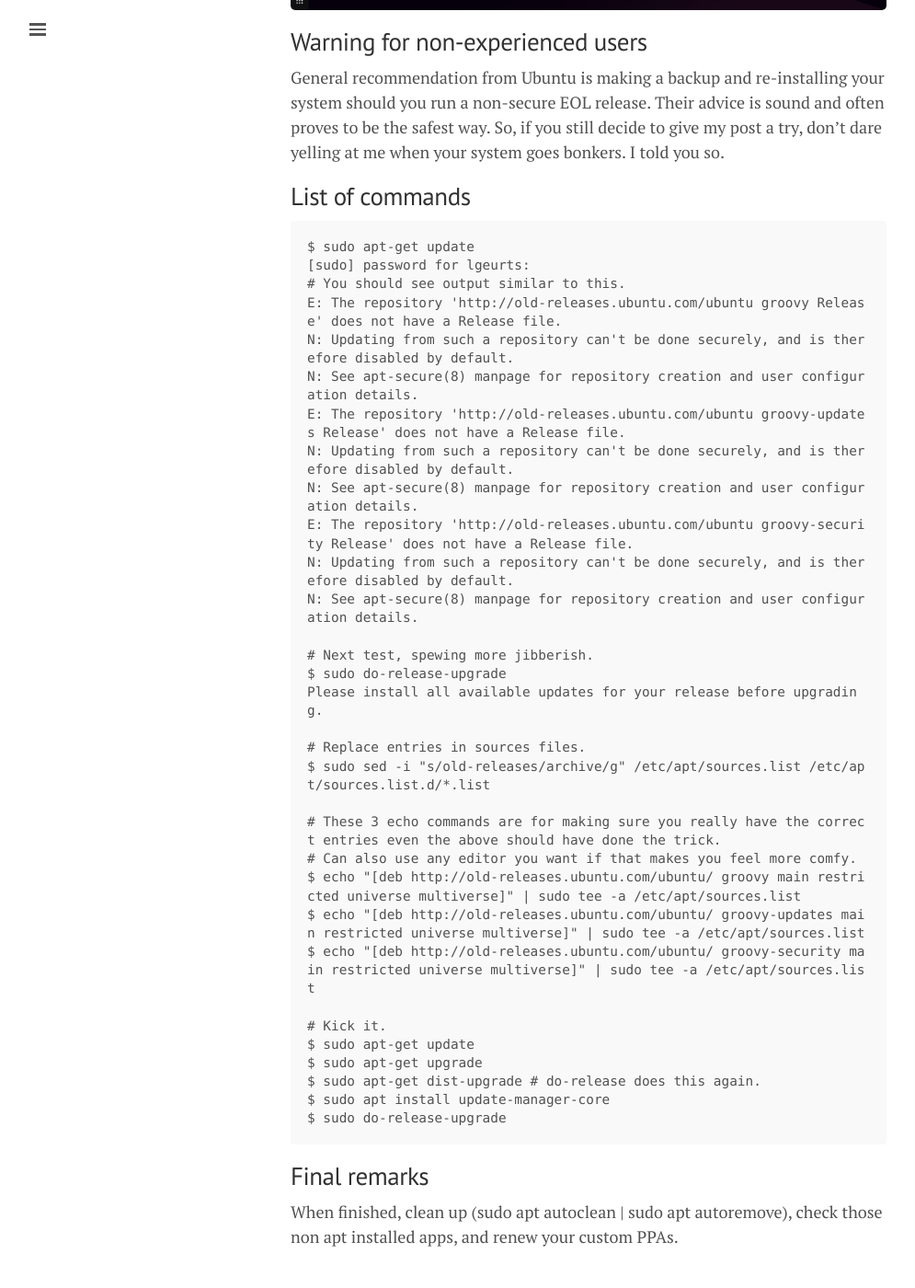
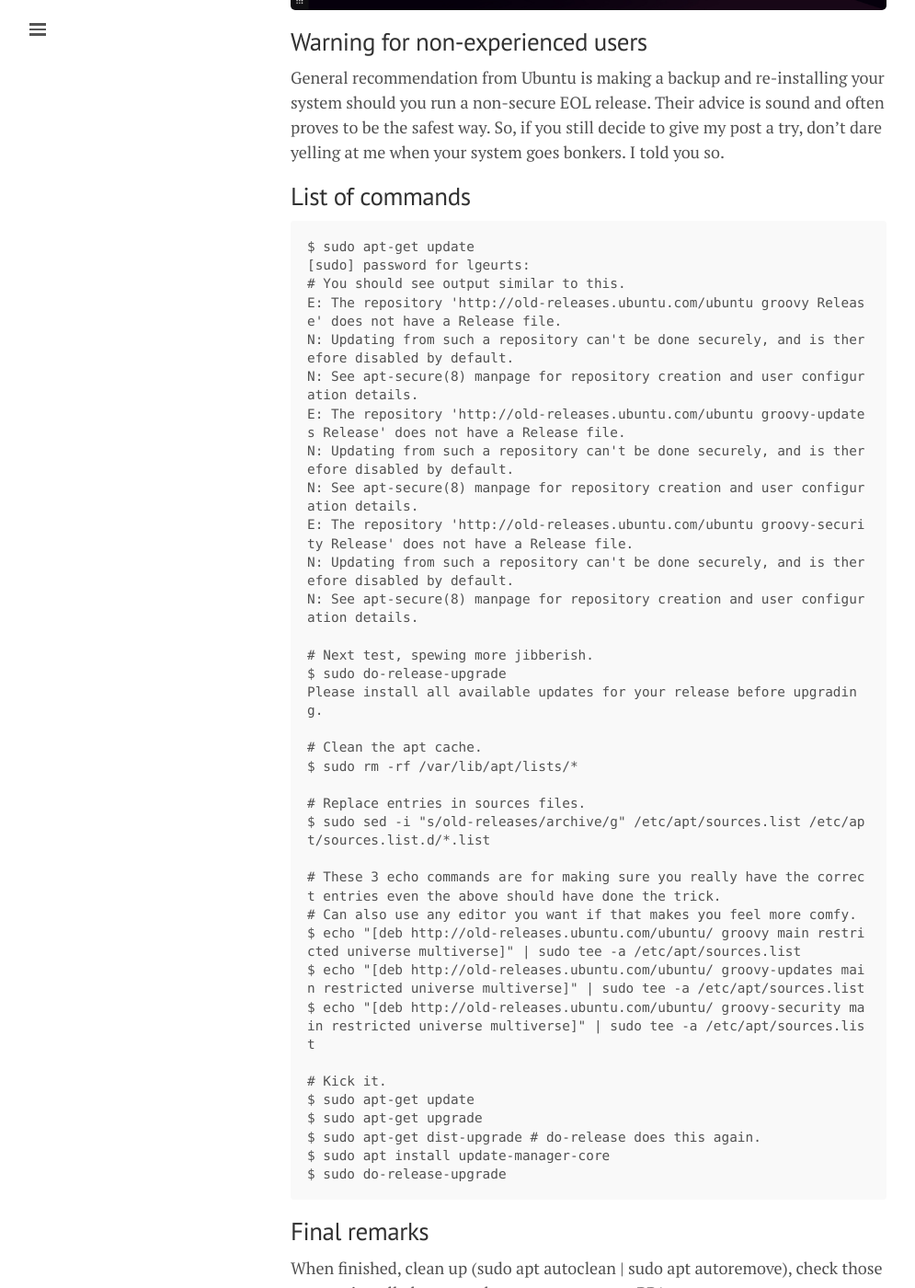
Before and after one commit to lgeurts/lgeurts.github.io, a Jekyll site: the page built from _posts/2022-08-24-ubuntu-upgrade-notes-20.x-to-22.x-for-x1-carbon-gen8.md, in a window 1280 px wide and 1400 px high, scrolled down 608 px. Shown: the whole window at 92% size, without its empty margins (0-995 px from the left). Built offline with Jekyll 4.4.1, drawn with Linux system fonts in a browser that asks for light colours; nearby versions of some CDN libraries; comment, search, counter and statistics services are not loaded.

Commit message:
Update 2022-08-24-ubuntu-upgrade-notes-20.x-to-22.x-for-x1-carbon-gen8.md

```diff
--- a/_posts/2022-08-24-ubuntu-upgrade-notes-20.x-to-22.x-for-x1-carbon-gen8.md
+++ b/_posts/2022-08-24-ubuntu-upgrade-notes-20.x-to-22.x-for-x1-carbon-gen8.md
@@ -31,6 +31,9 @@
 $ sudo do-release-upgrade
 Please install all available updates for your release before upgrading.
 
+# Clean the apt cache.
+$ sudo rm -rf /var/lib/apt/lists/*
+
 # Replace entries in sources files.
 $ sudo sed -i "s/old-releases/archive/g" /etc/apt/sources.list /etc/apt/sources.list.d/*.list
 
```
